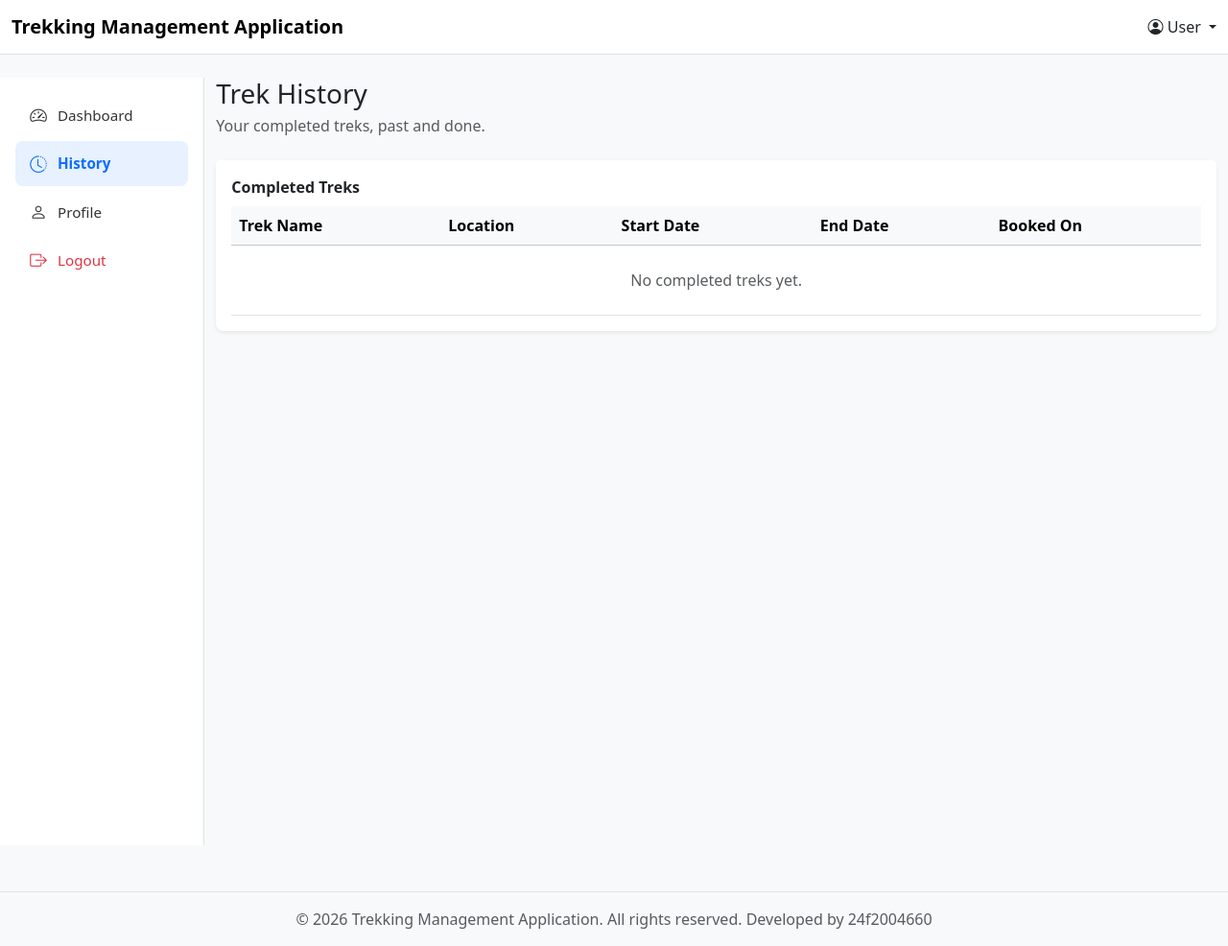
After one commit to 24f2004660/Trekking_Management_Application, a Flask app: page /user_history in a window 1280 px wide. The commit adds this page. Shown: the whole page at 96% size. Run offline with Flask 3, Linux system fonts and the light colour scheme.

Commit message:
Milestone-8 Homepage/route

```diff
--- a/controller.py
+++ b/controller.py
@@ -257,7 +257,6 @@ def delete_trek():
 
     return redirect(url_for("admin_manage_treks"))
 
-
 #User
 @app.route("/user")
 def user_dashboard():
@@ -265,12 +264,17 @@ def user_dashboard():
     trek = get_trek_data()
     booked_trek_ids = get_user_booked_trek_ids(user_id) if user_id else []
     my_bookings = get_user_bookings(user_id) if user_id else []
+
+    user_p = search_user(user_id)
+    user_name = (user_p.name).split()
+
     return render_template(
         "User_templates/user_dashboard.html",
         trek=trek,
         user_id=user_id,
         booked_trek_ids=booked_trek_ids,
-        my_bookings=my_bookings
+        my_bookings=my_bookings,
+        user_name = user_name[0]
     )
 
 
@@ -293,10 +297,23 @@ def user_booking():
 
     return redirect(url_for("user_dashboard", user_id=user_id))
 
+@app.route("/user_history")
+def user_history():
+    user_id = request.args.get("user_id")
+    history = get_user_completed_treks(user_id) if user_id else []
+    return render_template(
+        "User_templates/user_history.html",
+        history=history,
+        user_id=user_id
+    )
+
 #satff
 @app.route("/staff")
 def staff_dashboard():
     staff_id = request.args.get("staff_id")
+
+    get_staff =search_staff(staff_id)
+    staff_name = (get_staff.name).split()
 
     assigned_treks = db.session.query(Trek).filter(Trek.assign_s_id == staff_id).all()
     assigned_trek = db.session.query(Trek).filter(Trek.assign_s_id == staff_id).count()
@@ -318,7 +335,8 @@ def staff_dashboard():
         participants=participants,
         assigned_treks=assigned_treks,
         staff_id=staff_id,
-        trek_participant_counts=trek_participant_counts
+        trek_participant_counts=trek_participant_counts,
+        staff_name = staff_name[0]
     )
 
 @app.route("/s_manage_trek")
@@ -467,3 +485,21 @@ def get_user_bookings(user_id):
             "status": b.status
         })
     return result
+
+def get_user_completed_treks(user_id):
+    bookings = (
+        db.session.query(Booking)
+        .filter(Booking.user_id == user_id, Booking.status == "Completed")
+        .all()
+    )
+    result = []
+    for b in bookings:
+        trek = search_trek(b.trek_id)
+        result.append({
+            "trek_name": trek.t_name,
+            "location": trek.location,
+            "start_date": trek.start_date,
+            "end_date": trek.end_date,
+            "booking_date": b.booking_date,
+        })
+    return result
--- a/templates/Admin_templates/components/admin_menu.html
+++ b/templates/Admin_templates/components/admin_menu.html
@@ -69,10 +69,8 @@
             Bookings
         </a> -->
 
-        <a href="#"
-           class="nav-link {% if current_page == 'reports' %}active{% endif %}">
-            <i class="bi bi-file-earmark-text"></i>
-            Reports
+        <a href="#" class="nav-link {% if current_page == 'report' %}active{% endif %}">
+            <i class="bi bi-bar-chart"></i> Reports
         </a>
 
         <a href="#"
--- a/templates/Staff_templates/staff_dashboard.html
+++ b/templates/Staff_templates/staff_dashboard.html
@@ -1,5 +1,5 @@
 {% extends "base.html" %}
-{% set current_user = 'Staff' %}
+{% set current_user = staff_name %}
 {% block content %}
     <div class="row">
 
--- a/templates/User_templates/components/user_menu.html
+++ b/templates/User_templates/components/user_menu.html
@@ -44,8 +44,8 @@
             Dashboard
         </a>
 
-        <a href="history.html"
-           class="nav-link {% if current_page == 'history' %}active{% endif %}">
+        <a href="{{ url_for('user_history', user_id=user_id) }}"
+        class="nav-link {% if current_page == 'history' %}active{% endif %}">
             <i class="bi bi-clock-history"></i>
             History
         </a>
--- a/templates/User_templates/user_dashboard.html
+++ b/templates/User_templates/user_dashboard.html
@@ -1,5 +1,5 @@
 {% extends "base.html" %}
-{% set current_user = 'User' %}
+{% set current_user = user_name %}
 {% block content %}
     <div class="row">
 
@@ -10,7 +10,7 @@
         <!-- Main Content -->
         <div class="col-md-10">
 
-            <h3 class="mb-1">Welcome, {{ current_user }}!</h3>
+            <h3 class="mb-1">Welcome, {{ user_name }}!</h3>
             <p class="text-muted mb-4">Here's what's happening with your treks.</p>
 
             <!-- Available Treks -->
--- /dev/null
+++ b/templates/User_templates/user_history.html
@@ -0,0 +1,58 @@
+{% extends "base.html" %}
+{% set current_user = 'User' %}
+{% block content %}
+    <div class="row">
+
+        <!-- Sidebar -->
+        {% set current_page = "history" %}
+        {% include "User_templates/components/user_menu.html" %}
+
+        <!-- Main Content -->
+        <div class="col-md-10">
+
+            <h3 class="mb-1">Trek History</h3>
+            <p class="text-muted mb-4">Your completed treks, past and done.</p>
+
+            <div class="card border-0 shadow-sm rounded-3">
+
+                <div class="card-header bg-white fw-bold border-0 pt-3">
+                    Completed Treks
+                </div>
+
+                <div class="card-body pt-0">
+
+                    <table class="table table-hover align-middle mb-0">
+                        <thead class="table-light">
+                            <tr>
+                                <th>Trek Name</th>
+                                <th>Location</th>
+                                <th>Start Date</th>
+                                <th>End Date</th>
+                                <th>Booked On</th>
+                            </tr>
+                        </thead>
+
+                        <tbody>
+                            {% for h in history %}
+                                <tr>
+                                    <td>{{ h.trek_name }}</td>
+                                    <td>{{ h.location }}</td>
+                                    <td>{{ h.start_date.strftime('%d %b %Y') if h.start_date else '-' }}</td>
+                                    <td>{{ h.end_date.strftime('%d %b %Y') if h.end_date else '-' }}</td>
+                                    <td>{{ h.booking_date.strftime('%d %b %Y') if h.booking_date else '-' }}</td>
+                                </tr>
+                            {% else %}
+                                <tr>
+                                    <td colspan="5" class="text-center text-muted py-4">No completed treks yet.</td>
+                                </tr>
+                            {% endfor %}
+                        </tbody>
+                    </table>
+
+                </div>
+            </div>
+
+        </div>
+
+    </div>
+{% endblock %}
--- a/templates/s_status.html
+++ b/templates/s_status.html
@@ -3,10 +3,11 @@
 <center>
     <h1>
         {% if status== "Pending" %}
-            Account Registered, Approval Pending by Admin!
+            <span style="color: greenyellow;">Account Registered</span>,<span style="color: gold;">Approval Pending by Admin!</span>
         {% else %}
-            Account deactivated by Admin!
+            Account <span style="color: #dc3545;">deactivated</span> by Admin!
         {% endif %}
     </h1>
+
 </center>
 {% endblock %}
--- a/templates/u_status.html
+++ b/templates/u_status.html
@@ -1,4 +1,8 @@
 {% extends "base.html" %}
 {% block content %}
-<center><h1>Account deactive</h1></center>
+
+<center>
+    <h1>⚠Account deactived by <span style="color: #dc3545;">Admin</span>!</h1>
+    <h2><a href="{{ url_for('homepage') }}">Click here</a> to return Homepage</h2>
+</center>
 {% endblock %}
```
Also changed, not shown: templates/Admin_templates/admin_manage_users.html (+47 -67 lines), templates/Admin_templates/admin_report.html (added, +68 -0 lines), templates/Admin_templates/temp.txt (added, +8 -0 lines), templates/homepage.html (+80 -5 lines), templates/login.html (+3 -4 lines), templates/register.html (+3 -4 lines), instance/trekking.sqlite3.
